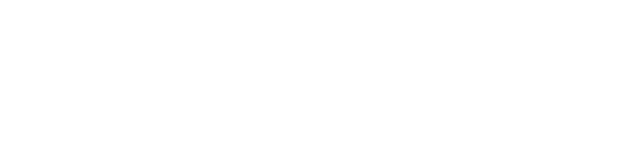
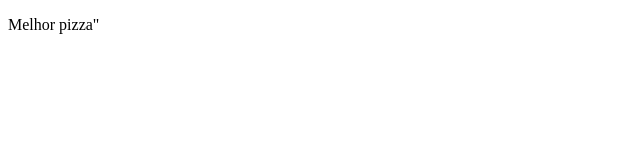
Before and after one commit to Costa-Wagner/pizzaria_Fatec, a plain HTML site: page sobre.html in a window 1280 px wide. Shown: the whole page, without its empty margins (0-640 px from the left). Drawn offline with Linux system fonts and the light colour scheme.

Commit message:
inserido parágrafo no sobre

```diff
--- a/sobre.html
+++ b/sobre.html
@@ -6,6 +6,10 @@
     <title>Sobre</title>
 </head>
 <body>
-
+    <main>
+        <section>
+            <p>Melhor pizza"</p>
+        </section>
+    </main>
 </body>
 </html>
```
